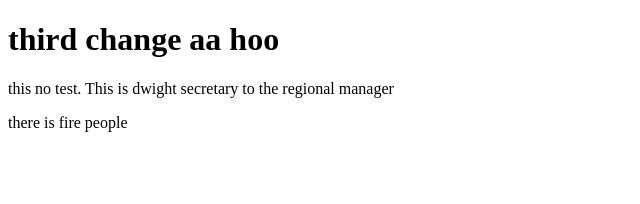
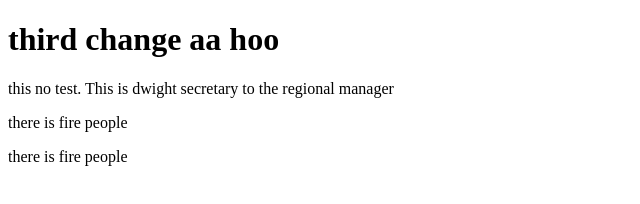
Before and after one commit to ficitonOrg/Test, a website: page index.html in a window 1280 px wide. Shown: the whole page, without its empty margins (0-640 px from the left). Drawn offline with Linux system fonts and the light colour scheme.

Commit message:
last change regarding minimist

```diff
--- a/index.html
+++ b/index.html
@@ -11,5 +11,7 @@
 
     <p>this no test. This is dwight secretary to the regional manager</p>
     <p> there is fire people </p>
+    <p> there is fire people </p>
+
 </body>
 </html>
--- a/package.json
+++ b/package.json
@@ -19,6 +19,7 @@
   },
   "homepage": "https://github.com/ficitonOrg/Test#readme",
   "devDependencies": {
-    "lite-server": "^2.5.4"
+    "lite-server": "^2.5.4",
+    "minimist": ">=1.2.3"
   }
 }
```
Also changed, not shown: 1 other file.
